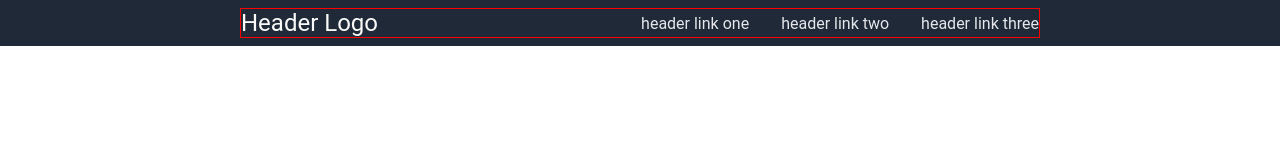
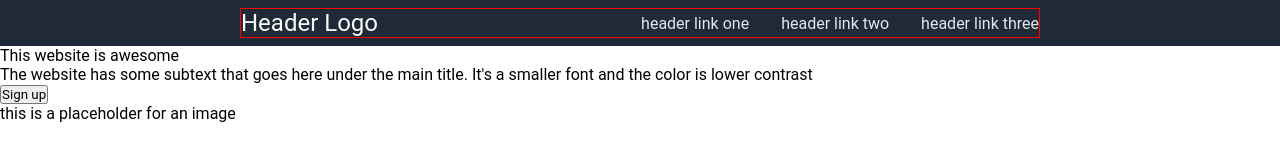
Before and after one commit to sh1ed4/ProjectLandingPage, a plain HTML site: page index.html in a window 1280 px wide. Drawn offline with Linux system fonts and the light colour scheme.

Commit message:
Added the HTML part of the first section
Created a section on the html named first section and inside of it is
divs that holds the main content which would be responsible for positioning
while the left section would be responsible for grouping the items displayed
on the left

```diff
--- a/index.html
+++ b/index.html
@@ -7,6 +7,7 @@
     <link rel="stylesheet" href="style.css" />
   </head>
   <body>
+    <!-- Navigation -->
     <nav class="navigation">
       <div class="content">
         <div class="title">Header Logo</div>
@@ -17,5 +18,20 @@
         </div>
       </div>
     </nav>
+    <!-- End of navigation -->
+    <!-- First section -->
+    <section class="first-section">
+      <div class="contentFirst">
+        <div class="left-section">
+          <div class="hero">This website is awesome</div>
+          <div class="subHero">
+            The website has some subtext that goes here under the main title.
+            It's a smaller font and the color is lower contrast
+          </div>
+          <button class="buttonFirst">Sign up</button>
+        </div>
+        <div class="imageFirst">this is a placeholder for an image</div>
+      </div>
+    </section>
   </body>
 </html>
--- a/style.css
+++ b/style.css
@@ -11,7 +11,7 @@ body {
   display: flex;
   flex-direction: column;
 }
-
+/* Navigation */
 .navigation {
   background-color: #1f2937;
   padding-top: 0.5rem;
@@ -40,3 +40,4 @@ body {
   text-decoration: none;
   color: #e5e7eb;
 }
+/* End of Navigation */
```
